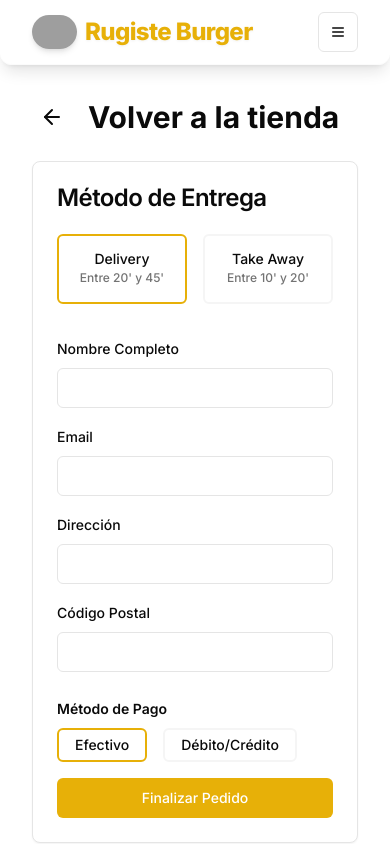
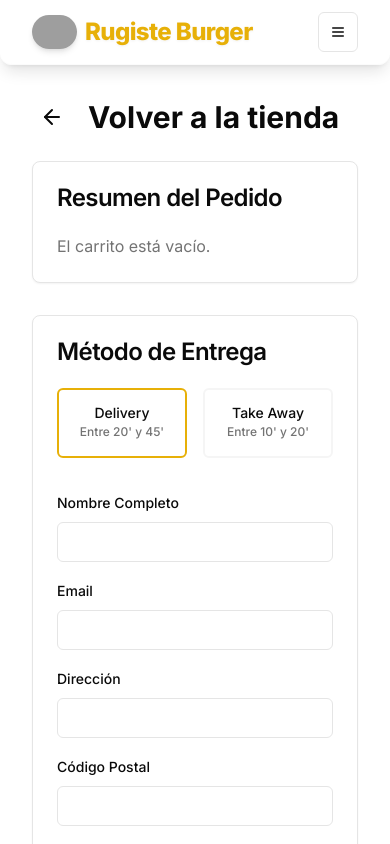
Before and after one commit to BenjaminRielli/rugiste-burger-app, a Next.js app: page /checkout in a window 390 px wide. Shown: the top 844 px of the page. Built offline with nearby package versions, Linux system fonts and the light colour scheme; grey boxes are pictures that could not be loaded.

Commit message:
Resume before checkout

```diff
--- a/app/checkout/page.tsx
+++ b/app/checkout/page.tsx
@@ -42,7 +42,7 @@ export default function CheckoutPage() {
               <h1 className="text-3xl font-bold">Volver a la tienda</h1>
             </div>
             <div className="grid grid-cols-1 md:grid-cols-2 gap-8 items-start">
-              <div>
+              <div className="order-1 md:order-none">
                 <Card>
                   <CardHeader>
                     <CardTitle>Método de Entrega</CardTitle>
@@ -185,7 +185,7 @@ export default function CheckoutPage() {
                                 </p>
                               </div>
                               <p className="font-semibold">
-                                {Math.round(item.price * item.quantity)}
+                                ${Math.round(item.price * item.quantity)}
                               </p>
                             </div>
                           ))}
```
